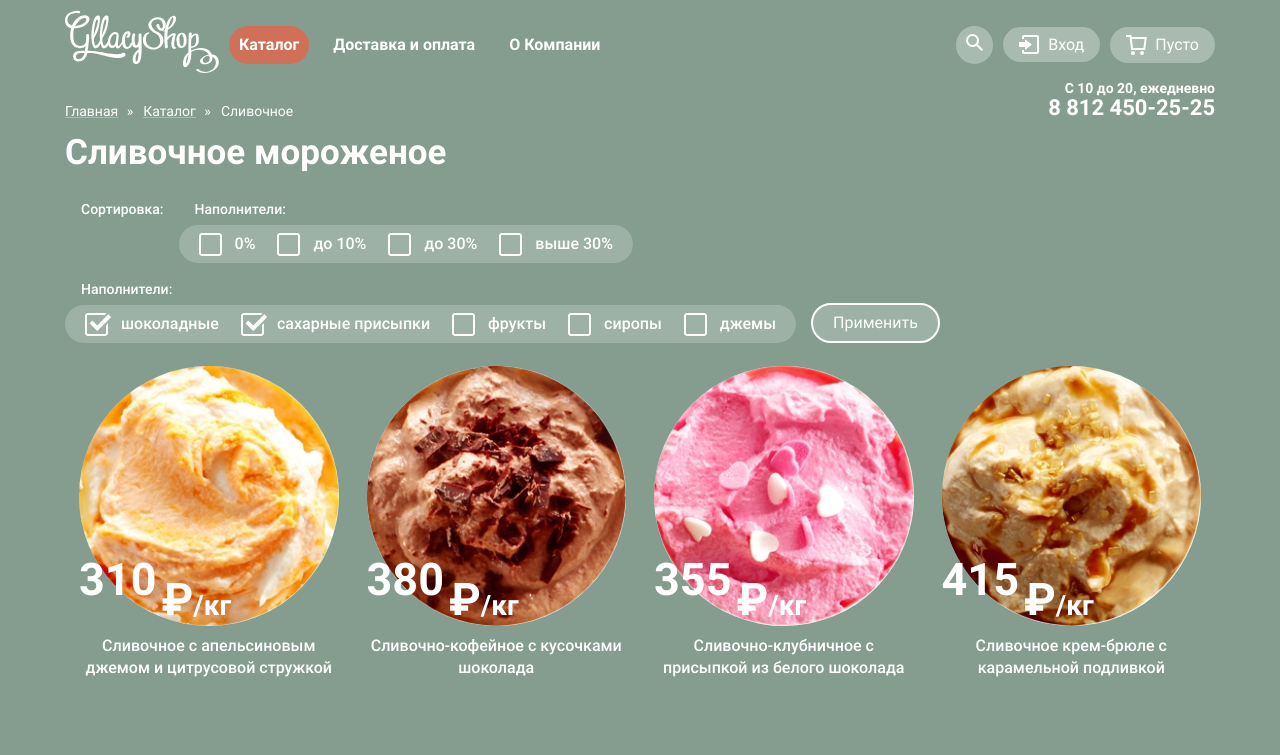
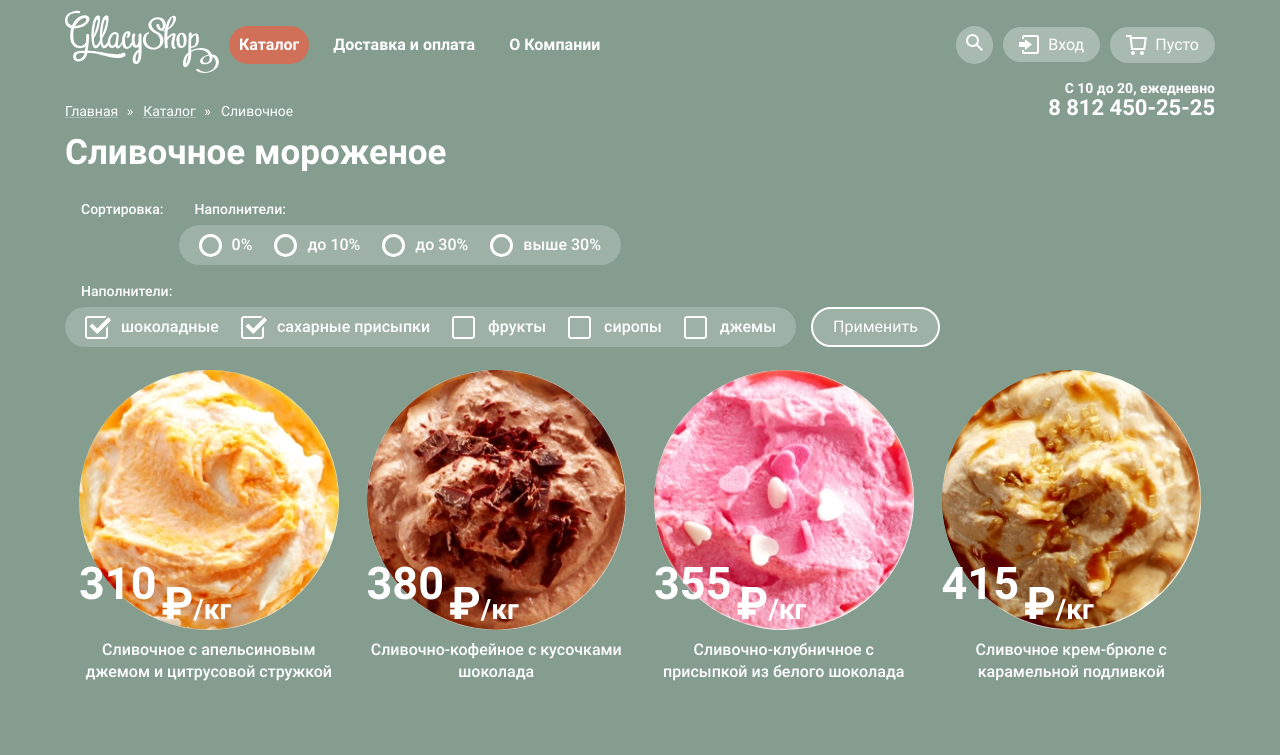
Before and after one commit to shock-dev/gllacy-shop, a Vue app: page /catalog in a window 1280 px wide. Shown: the top 755 px of the page. Built offline with nearby package versions, Linux system fonts and the light colour scheme.

Commit message:
styles for radio

```diff
--- a/src/scss/components/catalog/_sort.scss
+++ b/src/scss/components/catalog/_sort.scss
@@ -20,7 +20,7 @@
     }
 
     &-box {
-      min-height: 38px;
+      min-height: 40px;
       background-color: rgba($white, .2);
       border-radius: 35px;
       display: flex;
@@ -60,6 +60,10 @@
 
   .toggle {
 
+    &__list {
+      align-items: center;
+    }
+
     &__item:not(:last-child) {
       margin-right: 22px;
     }
@@ -78,11 +82,11 @@
       appearance: none;
     }
 
-    &__real:checked + .toggle__fake {
+    &__real[type=checkbox]:checked + .toggle__fake {
       background-image: url('~@/assets/img/checkbox-on.svg');
     }
 
-    &__fake {
+    &__real[type=checkbox] + .toggle__fake {
       display: block;
       width: 26px;
       height: 23px;
@@ -91,6 +95,37 @@
       margin-right: 10px;
     }
 
+    &__real[type=radio]:checked + .toggle__fake {
+
+      &:after {
+        display: block;
+      }
+    }
+
+    &__real[type=radio] + .toggle__fake {
+      position: relative;
+      display: block;
+      width: 23px;
+      height: 23px;
+      border-radius: 50%;
+      border: 3px solid $white;
+      margin-right: 10px;
+
+      &:after {
+        content: '';
+        display: none;
+        position: absolute;
+        top: 50%;
+        left: 50%;
+        transform: translate(-50%, -50%);
+        width: 10px;
+        height: 10px;
+        background-color: $white;
+        border-radius: 50%;
+      }
+    }
+
+
   }
 
 
```
